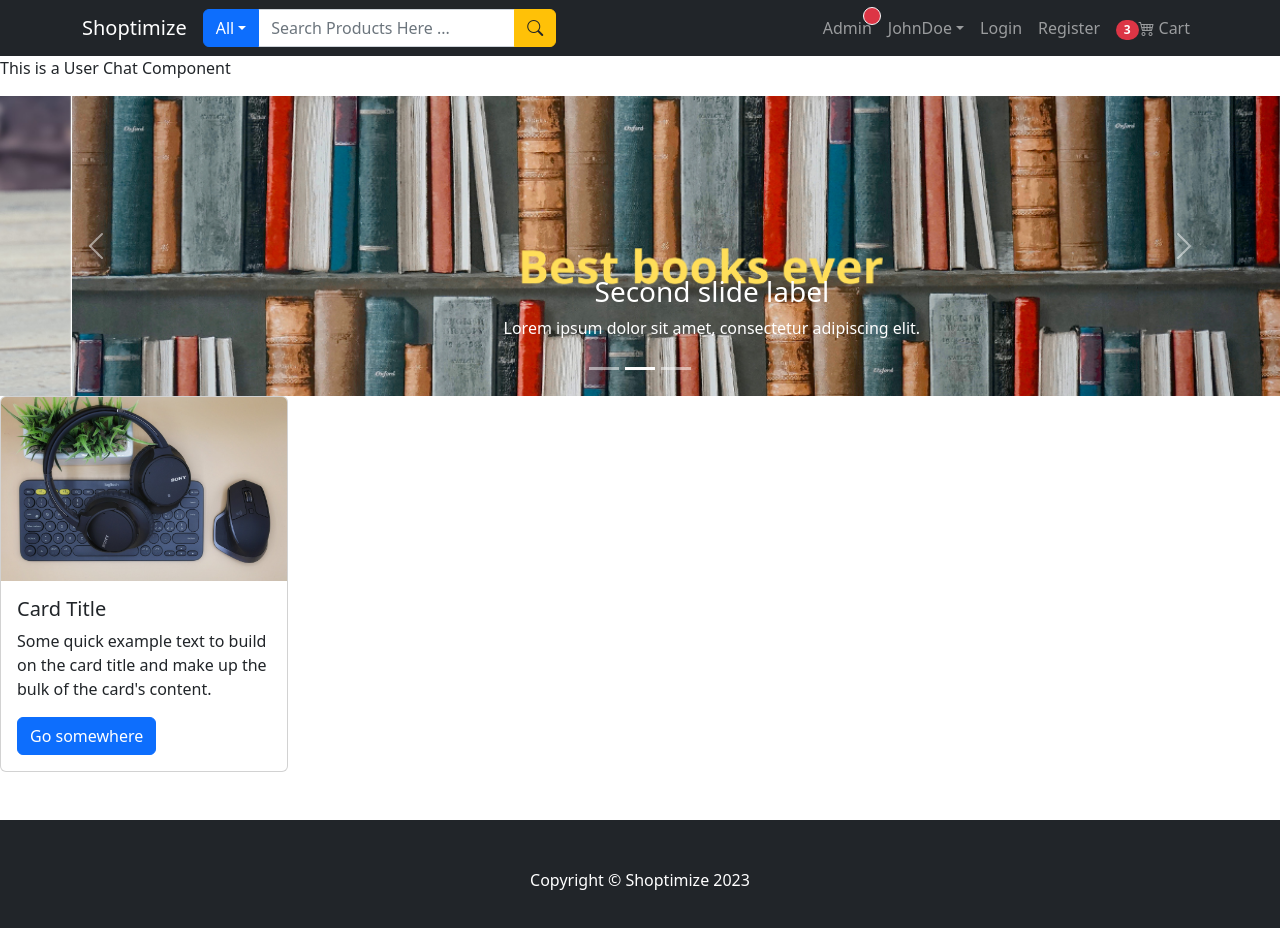
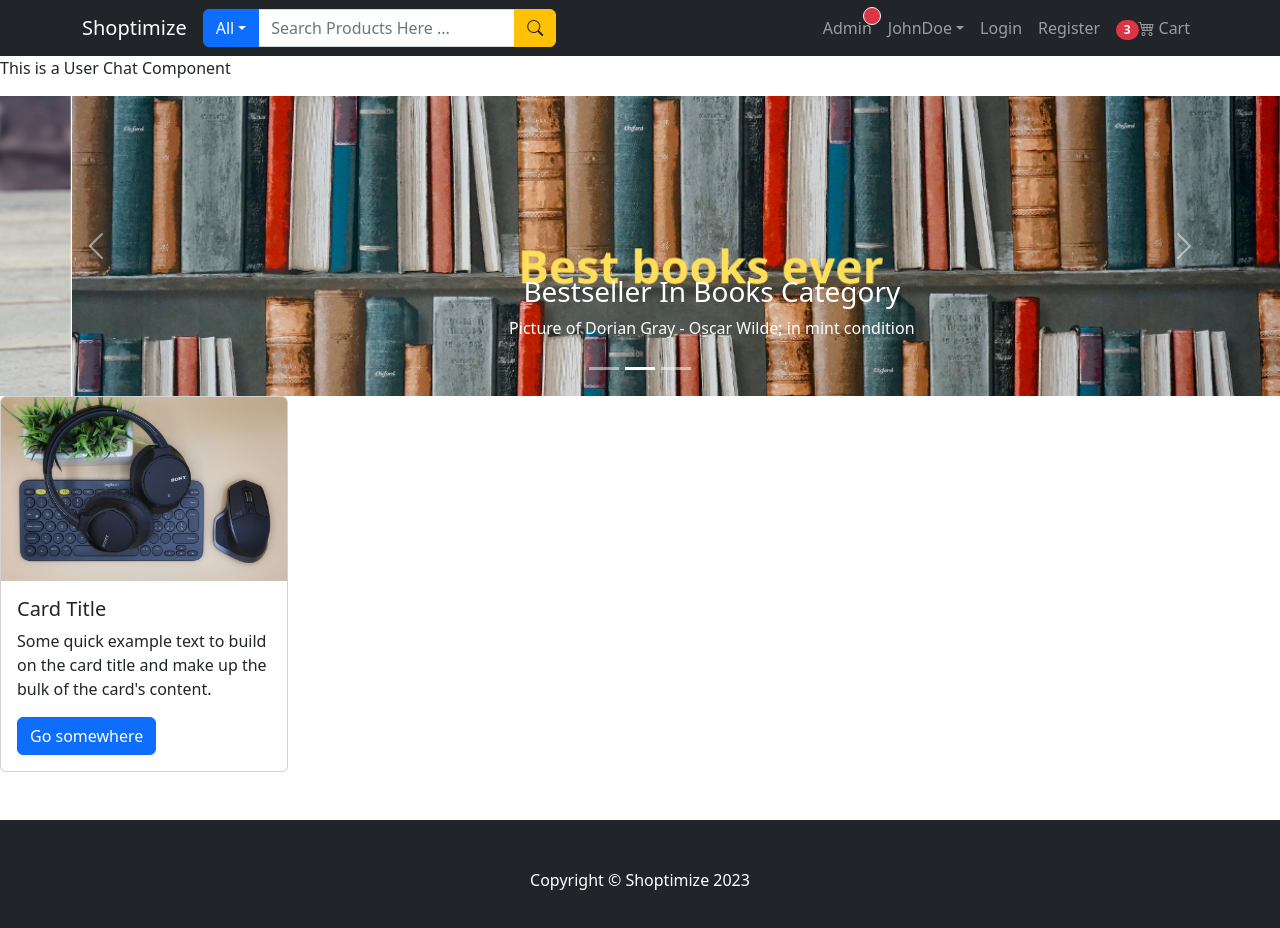
Before and after one commit to ShanchaiZ/MERN-ecommerce, a React (Create React App) app in the folder frontend/: page /home in a window 1280 px wide. Shown: the top 928 px of the page. Built offline with nearby package versions, Linux system fonts and the light colour scheme.

Commit message:
added a linkcontain that redirects to product-details page when image clicked to carousel image product 2 and 3

```diff
--- a/frontend/src/App.js
+++ b/frontend/src/App.js
@@ -43,6 +43,7 @@ function App() {
           {/* Public Routes: */}
           <Route path="/home" element={<HomePage />} />
           <Route path="/product-list" element={<ProductListPage />} />
+          <Route path="/product-details/" element={<ProductDetailsPage />} />
           <Route path="/product-details/:id" element={<ProductDetailsPage />} />
           <Route path="/cart" element={<CartPage />} />
           <Route path="/login" element={<LoginPage />} />
--- a/frontend/src/components/ProductCarouselComponent.js
+++ b/frontend/src/components/ProductCarouselComponent.js
@@ -35,8 +35,10 @@ const ProductCarouselComponent = () => {
                     alt="Second slide"
                 />
                 <Carousel.Caption>
-                    <h3>Second slide label</h3>
-                    <p>Lorem ipsum dolor sit amet, consectetur adipiscing elit.</p>
+                    <LinkContainer style={cursorP} to="/product-details">
+                        <h3>Bestseller In Books Category</h3>
+                    </LinkContainer>
+                    <p>Picture of Dorian Gray - Oscar Wilde; in mint condition</p>
                 </Carousel.Caption>
             </Carousel.Item>
 
@@ -49,13 +51,13 @@ const ProductCarouselComponent = () => {
                     src="/images/carousel/carousel-3.png"
                     alt="Third slide"
                 />
+                <Carousel.Caption>
+                    <LinkContainer style={cursorP} to="/product-details">
+                        <h3>Bestseller in Cameras</h3>
+                    </LinkContainer>
+                    <p>4k HD Video Camcorder with YouTube Upload </p>
+                </Carousel.Caption>
 
-                <Carousel.Caption>
-                    <h3>Third slide label</h3>
-                    <p>
-                        Praesent commodo cursus magna, vel scelerisque nisl consectetur.
-                    </p>
-                </Carousel.Caption>
             </Carousel.Item>
         </Carousel>
     );
```
